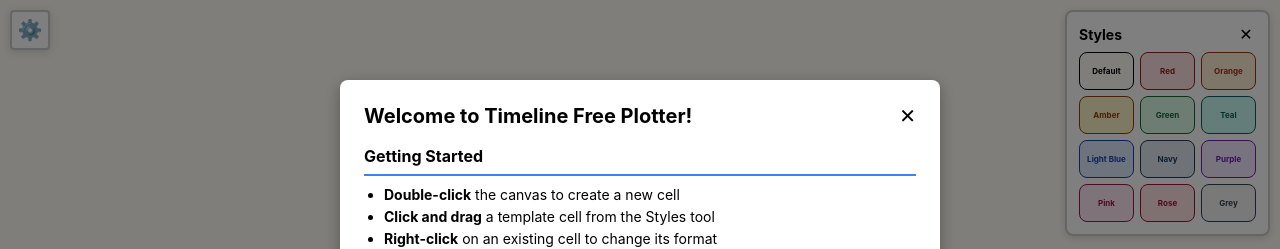
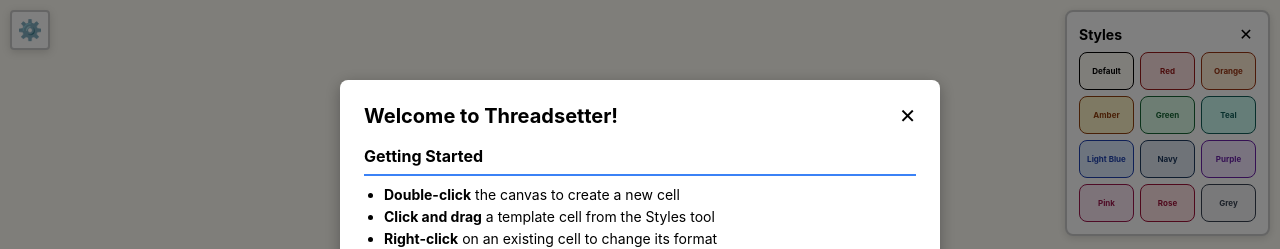
Before and after one commit to FYIFriday/Timeline-Builder, a React (Vite) app: page / in a window 1280 px wide. Shown: the top 249 px of the page. Built offline with nearby package versions, Linux system fonts and the light colour scheme.

Commit message:
Threadsetter rename
Naming it something better than Timeline Free Plotter lol

```diff
--- a/index.html
+++ b/index.html
@@ -4,7 +4,7 @@
     <meta charset="UTF-8" />
     <meta name="viewport" content="width=device-width, initial-scale=1.0" />
     <meta http-equiv="Content-Security-Policy" content="default-src 'self'; script-src 'self' 'unsafe-inline'; style-src 'self' 'unsafe-inline'; img-src 'self' data:;" />
-    <title>Timeline Free Plotter</title>
+    <title>Threadsetter</title>
     <style>
       * {
         margin: 0;
--- a/package.json
+++ b/package.json
@@ -1,7 +1,7 @@
 {
   "name": "timeline-free-plotter",
   "version": "1.0.0",
-  "description": "An infinite canvas flowchart and timeline planning tool",
+  "description": "Threadsetter - An infinite canvas flowchart and timeline planning tool",
   "main": "dist/main.js",
   "scripts": {
     "start": "electron .",
@@ -16,8 +16,8 @@
     "package:win": "npm run build && electron-builder --win"
   },
   "build": {
-    "appId": "com.timeline.freeplotter",
-    "productName": "Timeline Free Plotter",
+    "appId": "com.threadsetter.app",
+    "productName": "Threadsetter",
     "directories": {
       "output": "release"
     },
--- a/src/App.tsx
+++ b/src/App.tsx
@@ -153,7 +153,7 @@
               pinnedLocations: parsed.pinnedLocations || [],
             });
             // Set window title to indicate recovered work
-            await window.electron.setWindowTitle('*Recovered* - Timeline Free Plotter');
+            await window.electron.setWindowTitle('*Recovered* - Threadsetter');
             console.log('Backup loaded successfully');
           }
         } catch (error) {
@@ -180,7 +180,7 @@
         const filePath = await window.electron.saveFile(data);
         if (filePath) {
           const filename = filePath.split('/').pop() || filePath.split('\\').pop();
-          await window.electron.setWindowTitle(`${filename} - Timeline Free Plotter`);
+          await window.electron.setWindowTitle(`${filename} - Threadsetter`);
         }
       }
     };
@@ -199,7 +199,7 @@
         const filePath = await window.electron.saveFileAs(data);
         if (filePath) {
           const filename = filePath.split('/').pop() || filePath.split('\\').pop();
-          await window.electron.setWindowTitle(`${filename} - Timeline Free Plotter`);
+          await window.electron.setWindowTitle(`${filename} - Threadsetter`);
         }
       }
     };
@@ -219,7 +219,7 @@
         if (window.electron) {
           const filename = await window.electron.getCurrentFilename();
           if (filename) {
-            await window.electron.setWindowTitle(`${filename} - Timeline Free Plotter`);
+            await window.electron.setWindowTitle(`${filename} - Threadsetter`);
           }
         }
       } catch (error) {
--- a/src/components/FirstLaunchGuide.tsx
+++ b/src/components/FirstLaunchGuide.tsx
@@ -46,7 +46,7 @@
         }}
       >
         <div style={{ display: 'flex', justifyContent: 'space-between', alignItems: 'center', marginBottom: 16 }}>
-          <h2 style={{ margin: 0, fontSize: 20 }}>Welcome to Timeline Free Plotter!</h2>
+          <h2 style={{ margin: 0, fontSize: 20 }}>Welcome to Threadsetter!</h2>
           <button
             onClick={(e) => {
               e.stopPropagation();
```
